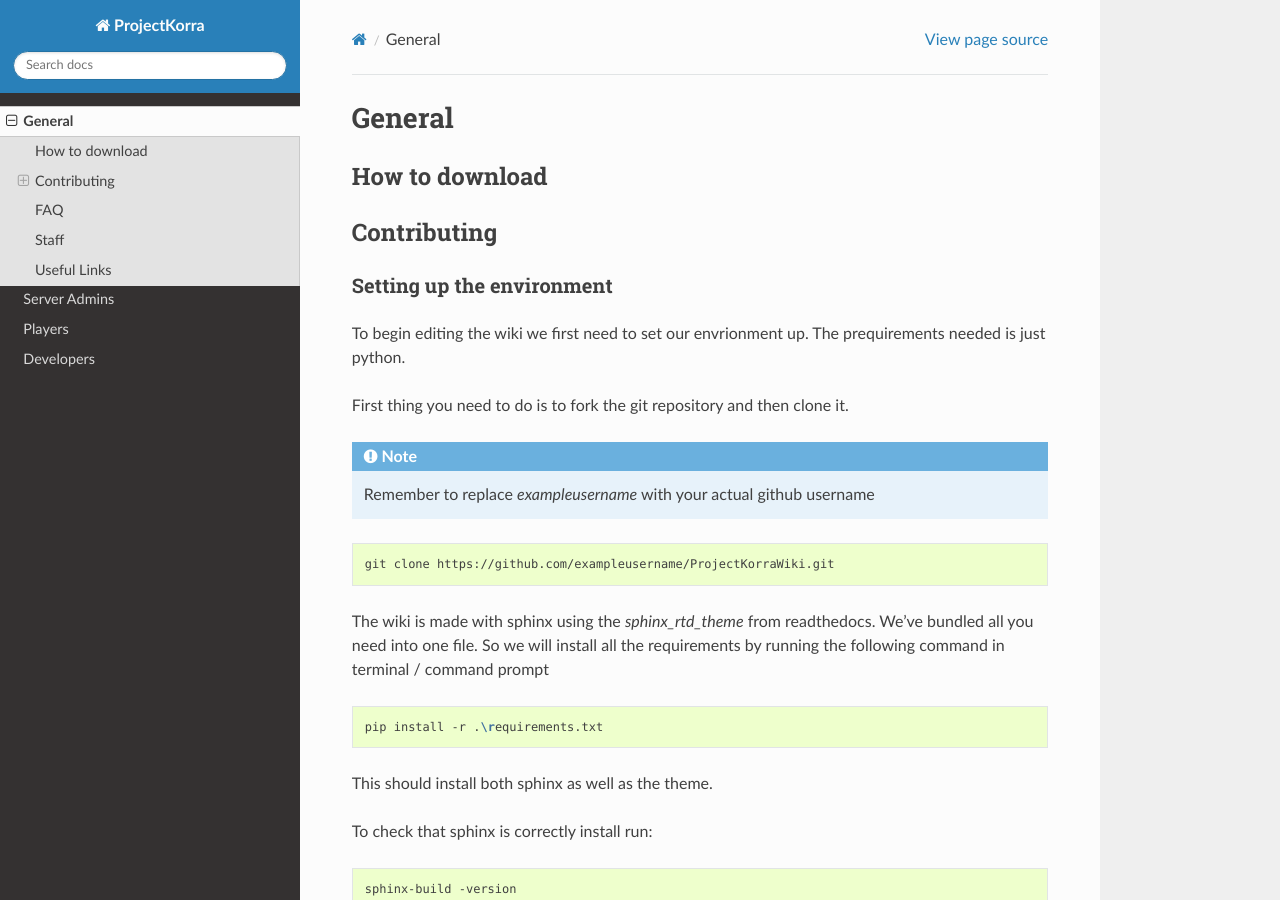
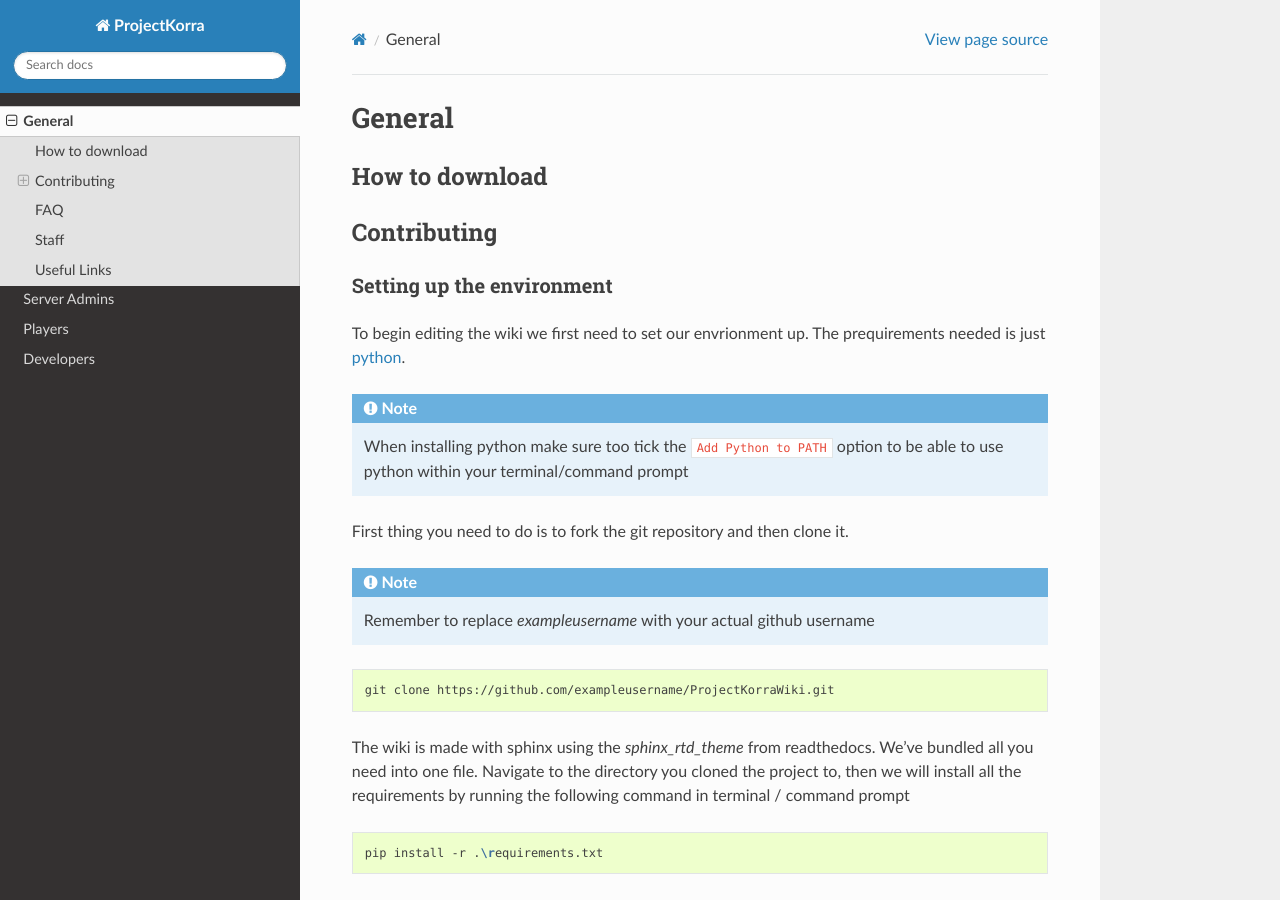
Before and after one commit to ProjectKorra/ProjectKorraWiki, a Sphinx documentation site: the page built from source/general/index.rst, in a window 1280 px wide and 900 px high. Built offline with Sphinx 7.4.7 and the Read the Docs theme 2.0.0, drawn with Linux system fonts in a browser that asks for light colours.

Commit message:
Update contribution with python related text

```diff
--- a/README.rst
+++ b/README.rst
@@ -14,3 +14,5 @@ Contributing
 ProjectKorra wiki is written in `reStructuredText (rst) <https://en.wikipedia.org/wiki/ReStructuredText>`_ format.
 
 If you want to help out with the wiki and are unfamilar with (rst), check out `this <https://thomas-cokelaer.info/tutorials/sphinx/rest_syntax.html>`_ guide first.
+
+We use `Sphinx <http://www.sphinx-doc.org/en/master/>`_ to compile the rst files to make the html files. Sphinx requires an installation of `python <https://www.python.org/downloads/>`_ but rest assured no python knowledge is required.
--- a/source/general/index.rst
+++ b/source/general/index.rst
@@ -11,7 +11,9 @@ Contributing
 Setting up the environment
 --------------------------
 
-To begin editing the wiki we first need to set our envrionment up. The prequirements needed is just python.
+To begin editing the wiki we first need to set our envrionment up. The prequirements needed is just `python <https://www.python.org/downloads/>`_.
+
+.. note:: When installing python make sure too tick the ``Add Python to PATH`` option to be able to use python within your terminal/command prompt
 
 First thing you need to do is to fork the git repository and then clone it.
 
@@ -22,7 +24,7 @@ First thing you need to do is to fork the git repository and then clone it.
     git clone https://github.com/exampleusername/ProjectKorraWiki.git
 
 The wiki is made with sphinx using the *sphinx_rtd_theme* from readthedocs. We've bundled all you need into one file.
-So we will install all the requirements by running the following command in terminal / command prompt
+Navigate to the directory you cloned the project to, then we will install all the requirements by running the following command in terminal / command prompt
 
 .. code:: bash
 
```
